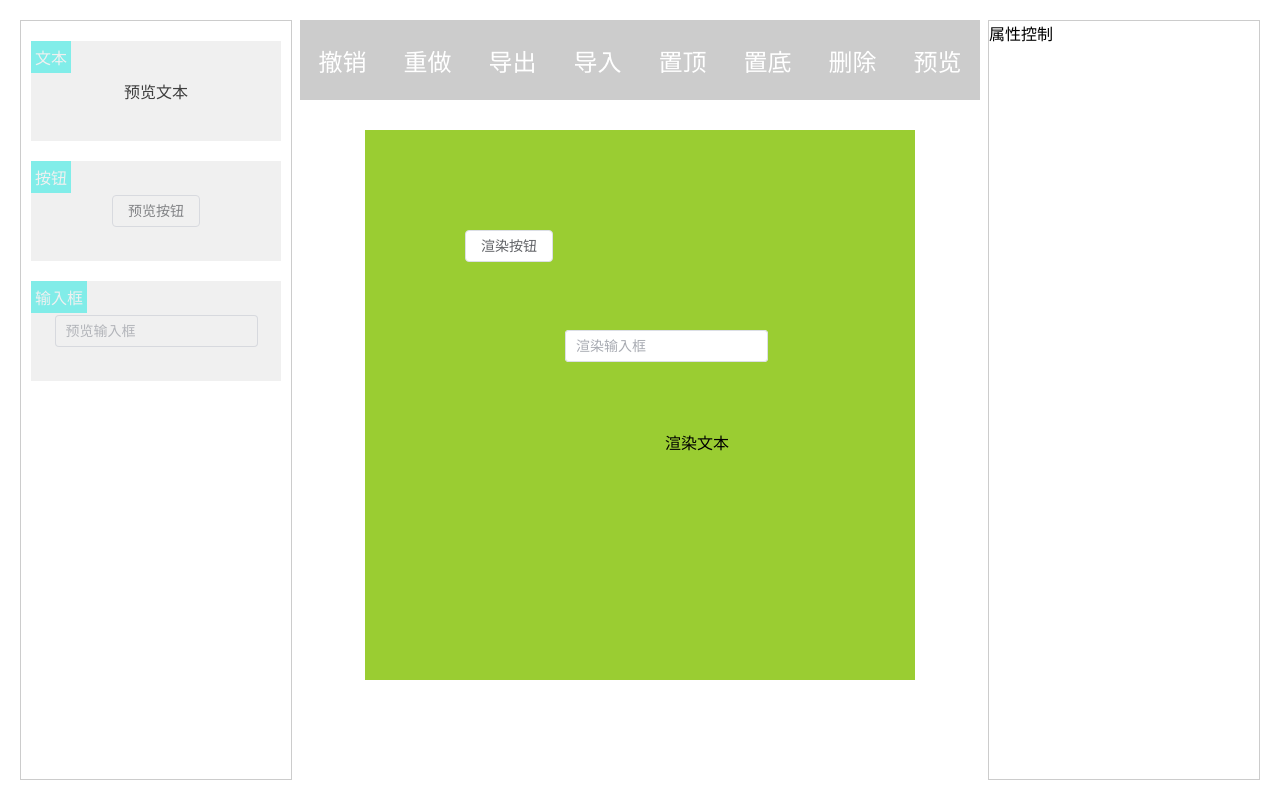
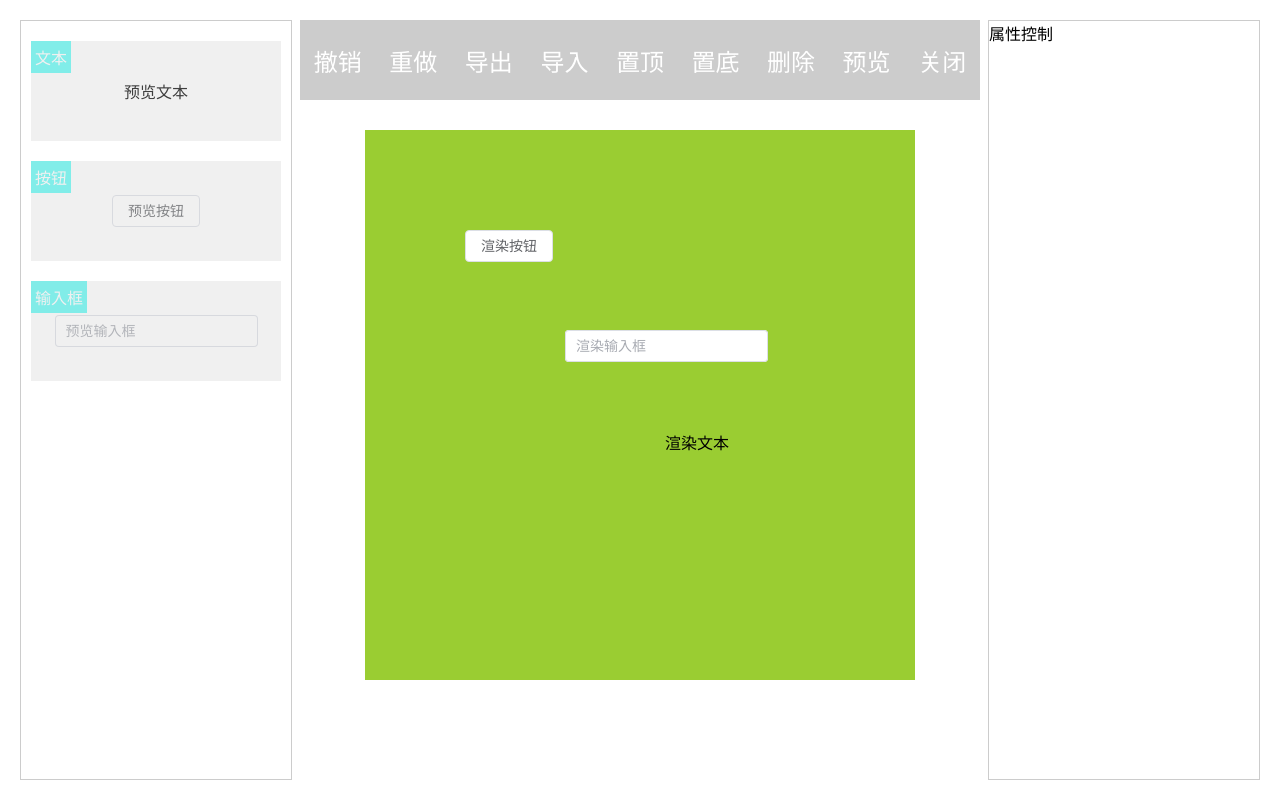
Before and after one commit to lx00hou/Low-code-platform, a Vue app: page / in a window 1280 px wide. Built offline with nearby package versions, Linux system fonts and the light colour scheme.

Commit message:
添加关闭菜单 绑定右键点击事件

```diff
--- a/src/packages/editor.jsx
+++ b/src/packages/editor.jsx
@@ -8,6 +8,7 @@ import deepcopy from 'deepcopy';    // 深拷贝插件
 import EditorBlock from "./editor-block";
 import '../asset/css/editor.scss';
 import { $dialog } from "../components/Dialog";
+import { ElButton } from "element-plus";
 
 
 export default defineComponent({
@@ -18,6 +19,7 @@ export default defineComponent({
     setup(props,ctx){
         // 预览时 内容不能再操作
         let previewRef = ref(false);   // 是否开启预览
+        let editorRef = ref(true);    // 是否在编辑状态
 
         const data = computed({
             get(){
@@ -78,10 +80,38 @@ export default defineComponent({
                 clearBlockFocus();
                 previewRef.value = !previewRef.value;
             }},
+            {label:'关闭',handler:() => {
+                editorRef.value = false
+            }}
 
         ]
 
-        return ()=> <div class="editor">
+        const onContextmenuBlock = (e) => {
+            // 鼠标右击事件 阻止默认行为
+            e.preventDefault();
+            console.log('e',e);
+        }
+
+
+        return ()=> !editorRef.value ? <>
+              <div class="editor_container_canvas_content"
+                    style={containerStyle.value}
+                    style='background:yellowgreen'
+                >
+                    {
+                        (data.value.blocks.map((block,index) => (
+                            <EditorBlock
+                                class={ 'editor_block_preview' }
+                                block={block}
+                            />
+                        )))
+                    }
+                </div>
+                <div>
+                    <ElButton type='primary' onClick={() => editorRef.value = true}>继续编辑</ElButton>
+                </div>
+
+        </>:<div class="editor">
             <div class='editor_left'>
                 {/* 根据 映射列表 渲染对应内容 */}
                 {
@@ -121,6 +151,7 @@ export default defineComponent({
                                     class={previewRef.value ? 'editor_block_preview' : ''}
                                     block={block}
                                     onMousedown={(e) =>blockMousedown(e,block,index)}
+                                    onContextmenu = {(e) => onContextmenuBlock(e,block)}
                                 />
                             )))
                         }
```
